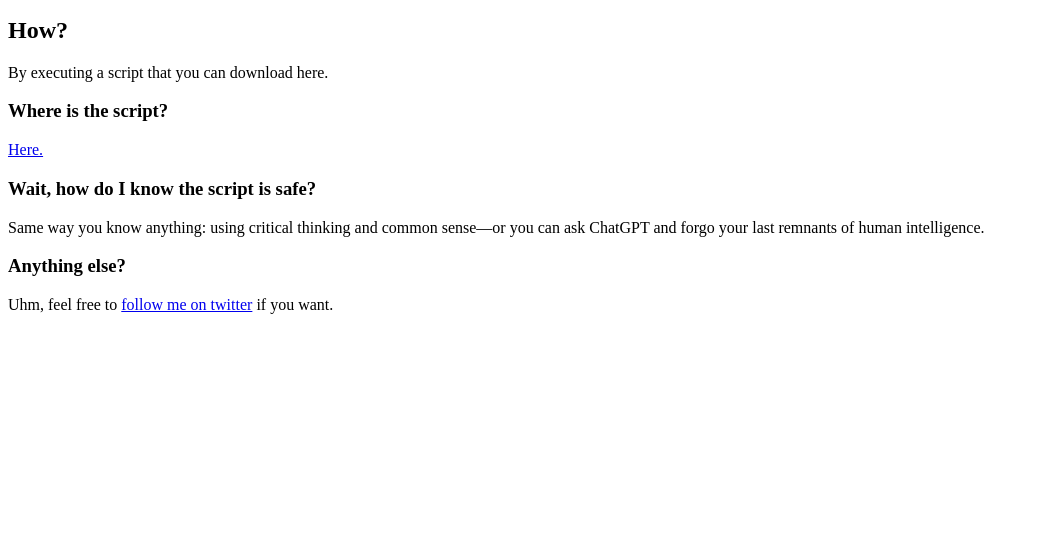
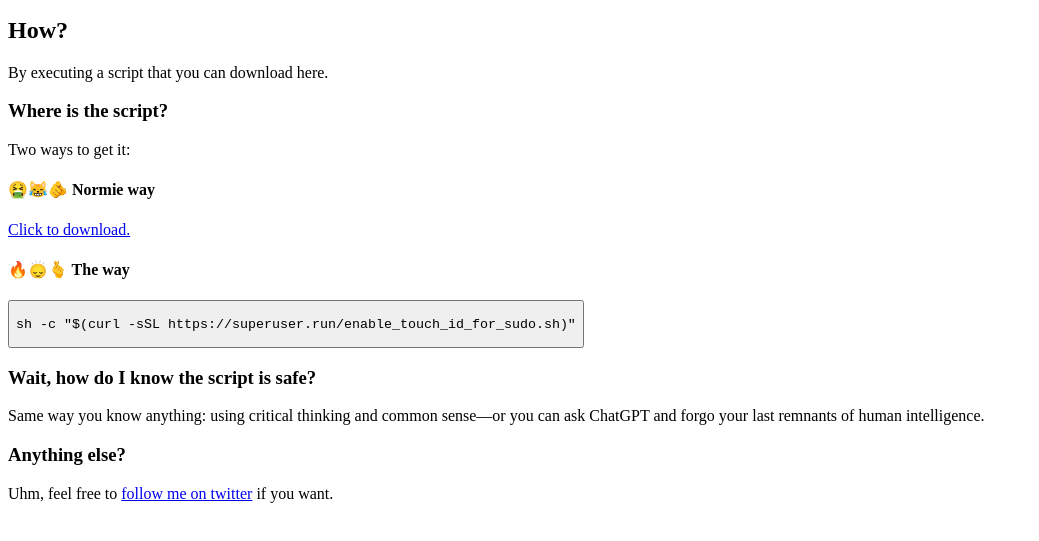
Before and after one commit to asciidiego/superuser, a plain HTML site: page dist/index.html in a window 1280 px wide. Shown: the part 101-642 px from the top of the page, without its empty margins (0-1039 px from the left). Drawn offline with Linux system fonts and the light colour scheme.

Commit message:
incredible ux

```diff
--- a/dist/index.html
+++ b/dist/index.html
@@ -5,22 +5,49 @@
     <title>Superuser</title>
     <meta name="viewport" content="width=device-width,initial-scale=1" />
     <meta name="description" content="" />
-  <link rel="icon" href="/touch_id.png">
+    <link rel="icon" href="/touch_id.png" />
   </head>
   <body>
     <h1>Superuser</h1>
-  <p>If you have MacOS and Touch ID, you scan your finger to enable <code>sudo</code> access on the terminal.</p>
+    <p>
+      If you have MacOS and Touch ID, you scan your finger to enable
+      <code>sudo</code> access on the terminal.
+    </p>
 
     <h2>How?</h2>
     <p>By executing a script that you can download here.</p>
 
     <h3>Where is the script?</h3>
-  <p><a href="/enable_touch_id_for_sudo.sh">Here.</a></p>
+    <p>Two ways to get it:</p>
+    <h4>🤮😹🫵 Normie way</h4>
+    <a href="/enable_touch_id_for_sudo.sh">Click to download.</a>
+    <h4>🔥🙂‍↕️🫰 The way</h4>
+    <!-- Running `sh -c "$(curl -sSL https://superuser.run/enable_touch_id_for_sudo.sh)"` -->
+    <button type="button" onclick="copyToClipboard()">
+      <pre><code>sh -c "$(curl -sSL https://superuser.run/enable_touch_id_for_sudo.sh)"</code></pre>
+    </button>
 
     <h3>Wait, how do I know the script is safe?</h3>
-  <p>Same way you know anything: using critical thinking and common sense—or you can ask ChatGPT and forgo your last remnants of human intelligence.</p>
+    <p>
+      Same way you know anything: using critical thinking and common sense—or
+      you can ask ChatGPT and forgo your last remnants of human intelligence.
+    </p>
 
     <h3>Anything else?</h3>
-  <p>Uhm, feel free to <a href="http://twitter.com/asciidiego">follow me on twitter</a> if you want.</p>
+    <p>
+      Uhm, feel free to
+      <a href="http://twitter.com/asciidiego">follow me on twitter</a> if you
+      want.
+    </p>
   </body>
+  <script>
+    function copyToClipboard() {
+      var command = 'sh -c "$(curl -sSL https://superuser.run/enable_touch_id_for_sudo.sh)"';
+      navigator.clipboard.writeText(command).then(function() {
+        console.log('Copying to clipboard was successful!');
+      }, function(err) {
+        console.error('Could not copy text: ', err);
+      });
+    }
+    </script>
 </html>
```
Lines whose indentation alone changed are shown as unchanged.
